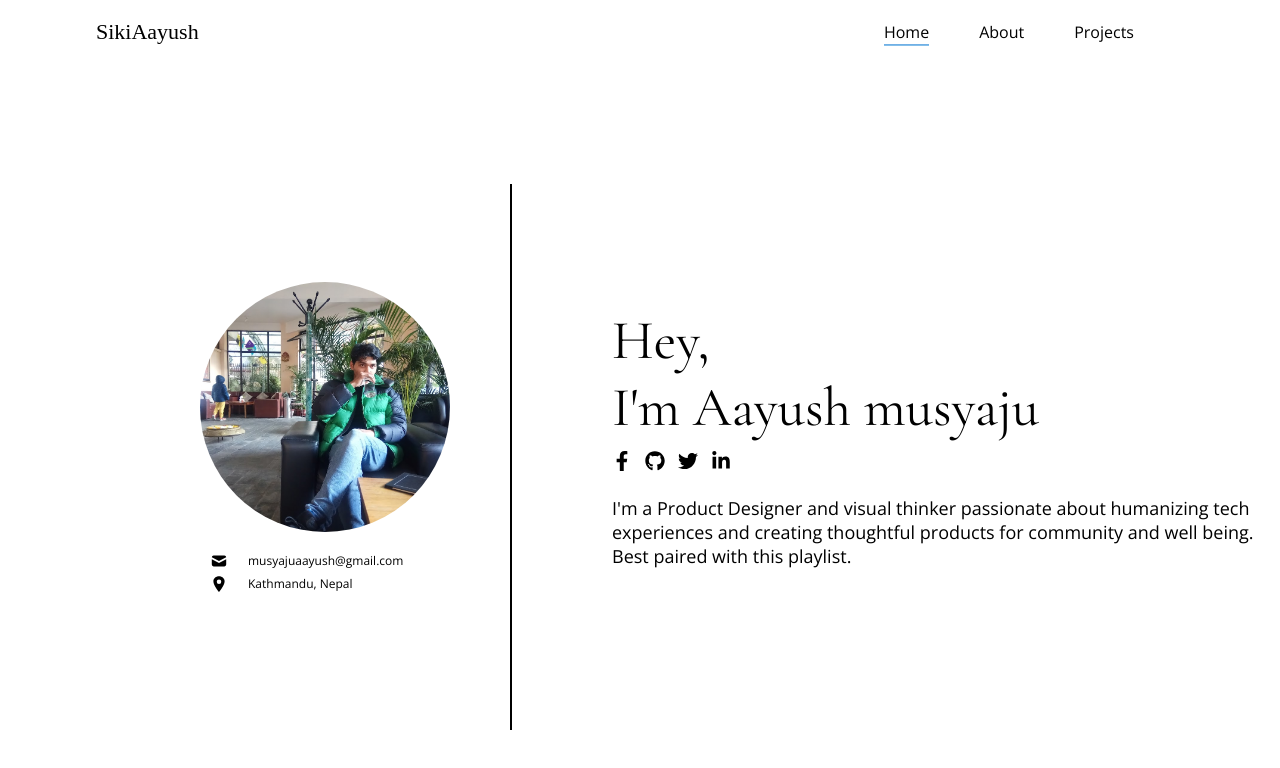
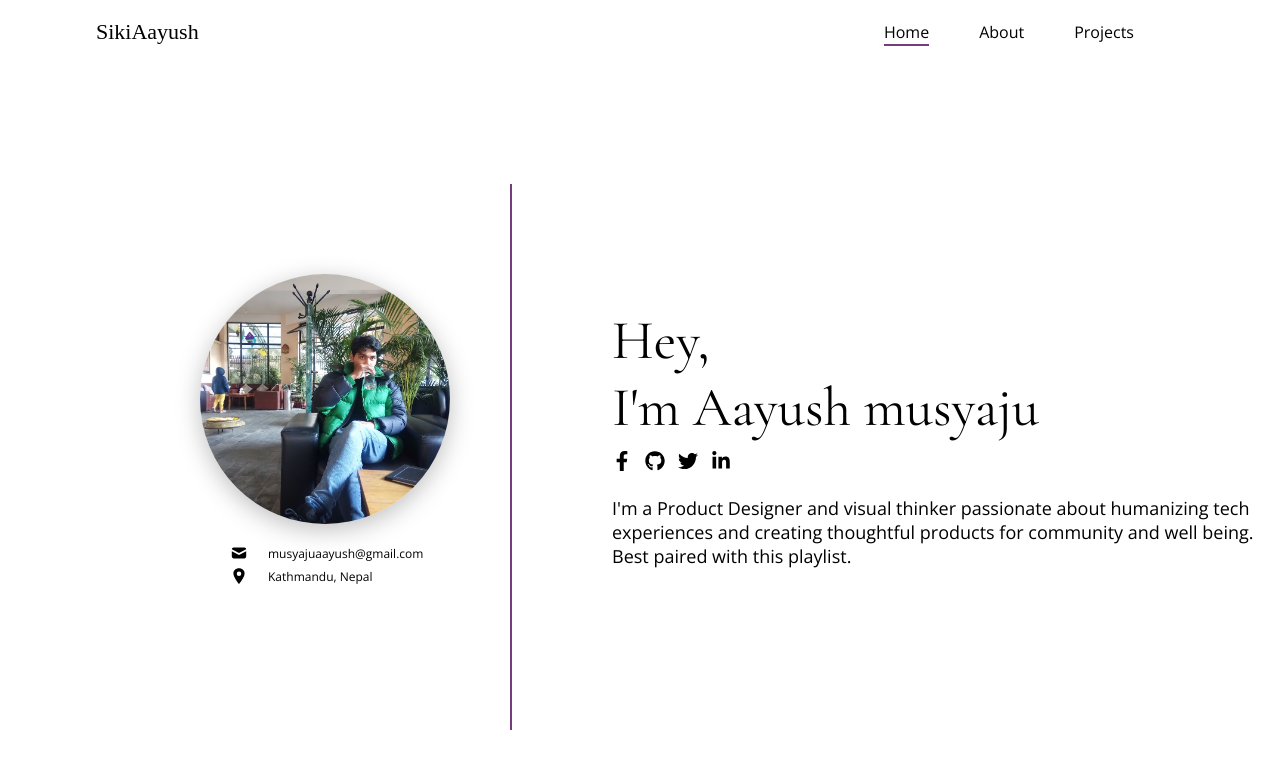
Before and after one commit to siki-aayush/siki-aayush.github.io, a React (Create React App) app: page / in a window 1280 px wide. Shown: the top 768 px of the page. Built offline with nearby package versions, Linux system fonts and the light colour scheme; a web font is replaced by a local one.

Commit message:
- Loading icons added - Primary color added

```diff
--- a/src/components/Home.tsx
+++ b/src/components/Home.tsx
@@ -19,7 +19,7 @@ const Home = ({ setCurrentPage }: changePageState) => {
                     <span>{MAIL}</span>
                 </div>
                 <div className="home__left__location flex flex-ac">
-                    <IoLocationSharp className="home__left__location" />
+                    <IoLocationSharp className="home__left__location__icon" />
                     <span>{LOCATION}</span>
                 </div>
             </div>
--- a/src/components/Projects.tsx
+++ b/src/components/Projects.tsx
@@ -1,6 +1,8 @@
 import { useEffect } from "react";
 import { useQuery } from "react-query";
 import axios from "axios";
+
+import { SiReactos } from "react-icons/si";
 
 import ProjectCard from "./ProjectCard";
 import { repository, changePageState, Page } from "../Interfaces";
@@ -42,15 +44,14 @@ const Projects = ({ setCurrentPage }: changePageState) => {
                     query: PROJECTS_QUERY,
                 },
             }).then((response) => {
-                console.log("fetched");
                 return response.data.data.user.repositories.nodes;
             });
         }
     );
 
-    if (isLoading) return <div>isLoading</div>;
+    if (isLoading) return <SiReactos className="projects__spinner" />;
     if (error) return <div>{error.message}</div>;
-    console.log(data);
+    //return <SiReactos className="projects__spinner" />;
 
     //const fetchData = async () => {
     //    await axios({
--- a/src/scss/_about.scss
+++ b/src/scss/_about.scss
@@ -2,7 +2,7 @@
 	display: flex;
 	flex-direction: column;
 	align-items: center;
-	margin-top: 30px;
+	margin-top: 20%;
 
 	@include breakpoint-up(large) {
 		margin-top: 80px;
@@ -54,7 +54,7 @@
 
 			@include breakpoint-up(large) {
 				font-size: 65px;
-				padding-bottom: 50px;
+				padding-bottom: 25px;
 			}
 		}
 
@@ -62,7 +62,7 @@
 			font-size: 12px;
 
 			@include breakpoint-up(large) {
-				max-width: 595px;
+				max-width: 520px;
 				font-size: 16px;
 			}
 		}
--- a/src/scss/_animations.scss
+++ b/src/scss/_animations.scss
@@ -34,6 +34,16 @@
 	}
 }
 
+@keyframes spin {
+	from {
+		transform: translate(-50%, -50%) rotate(0deg);
+	}
+
+	to {
+		transform: translate(-50%, -50%) rotate(360deg) ;
+	}
+}
+
 .move-down {
 	animation: move-down 500ms;
 }
--- a/src/scss/_card.scss
+++ b/src/scss/_card.scss
@@ -88,7 +88,7 @@
 			// majesty
 			//background: #9678B6;
 			// maximum purple
-			background: #753D7E;
+			background: $primary;
 			// san marino
 			//background: #466D9C;
 			// chambray
--- a/src/scss/_home.scss
+++ b/src/scss/_home.scss
@@ -1,6 +1,6 @@
 .home {
 	flex-direction: column;
-	margin-top: 30%;
+	margin-top: 20%;
 	position: relative;
 
 	@include breakpoint-up(large) {
@@ -12,7 +12,7 @@
 
 		@include breakpoint-up(large) {
 			padding-left: 200px;
-			margin-top: -40px;
+			margin-top: -55px;
 		}
 
 		// Profile image
@@ -28,6 +28,7 @@
 				height: 250px;
 				margin-bottom: 15px;
 				box-shadow: none;
+				box-shadow: 0px 6px 24px rgba(0, 0, 0, 0.25);
 			}
 		}
 
@@ -45,12 +46,13 @@
 				width: 18px;
 				height: 18px;
 				margin-right: 20px;
-				margin-left: 10px;
+				margin-left: 30px;
 
 				@include breakpoint-down(small) {
 					width: 12px;
 					height: 12px;
 					margin-right: 10px;
+					margin-left: 0
 				}
 			}
 		}
@@ -62,8 +64,7 @@
 		&__location {
 			@include breakpoint-down(small) {
 				position: absolute;
-				display: none;
-				bottom: -60px;
+				bottom: -70px;
 			}
 		}
 
@@ -73,6 +74,7 @@
 		@include breakpoint-up(large) {
 			height: 546px;
 			border: 0.5px solid black;
+			border: 0.5px solid $primary;
 			margin-left: 60px;
 			margin-right: 100px;
 		}
--- a/src/scss/_nav.scss
+++ b/src/scss/_nav.scss
@@ -4,6 +4,7 @@
 	font-family: 'Open Sans', sans-serif;
 	position: relative;
 	margin: auto;
+	z-index: 999;
 
 	// Left side cursive logo
 	&__left {
@@ -28,7 +29,8 @@
 			left: 0;
 			width: 100%;
 			height: 2px;
-			background: linear-gradient($gradient1, $gradient2, $gradient3);
+			//background: linear-gradient($gradient1, $gradient2, $gradient3);
+			background: $primary;
 			transition: all 300ms;
 		}
 
@@ -64,8 +66,9 @@
 			right: 0;
 			width: 100%;
 		}
+
 		.nav__element {
-			margin-bottom: 15px;
+			margin-bottom: 10px;
 		}
 
 		@include breakpoint-up(large) {
--- a/src/scss/_projects.scss
+++ b/src/scss/_projects.scss
@@ -8,4 +8,14 @@
 		width: 90%;
 		margin-top: 60px;
 	}
+
+	&__spinner {
+		width: 50px;
+		height: 50px;
+		position: absolute;
+		top: 50%;
+		left: 50%;
+		color: $primary;
+		animation: spin infinite 2s linear;
+	}
 }
--- a/src/scss/_variables.scss
+++ b/src/scss/_variables.scss
@@ -9,6 +9,10 @@ $gradient1: #6CACE4;
 $gradient2: #75B3E6;
 $gradient3: #93CAEE;
 
+//
+// maximum purple
+$primary: #753D7E;
+
 // Font weight
 $med: 400;
 $dark: 600;
```
